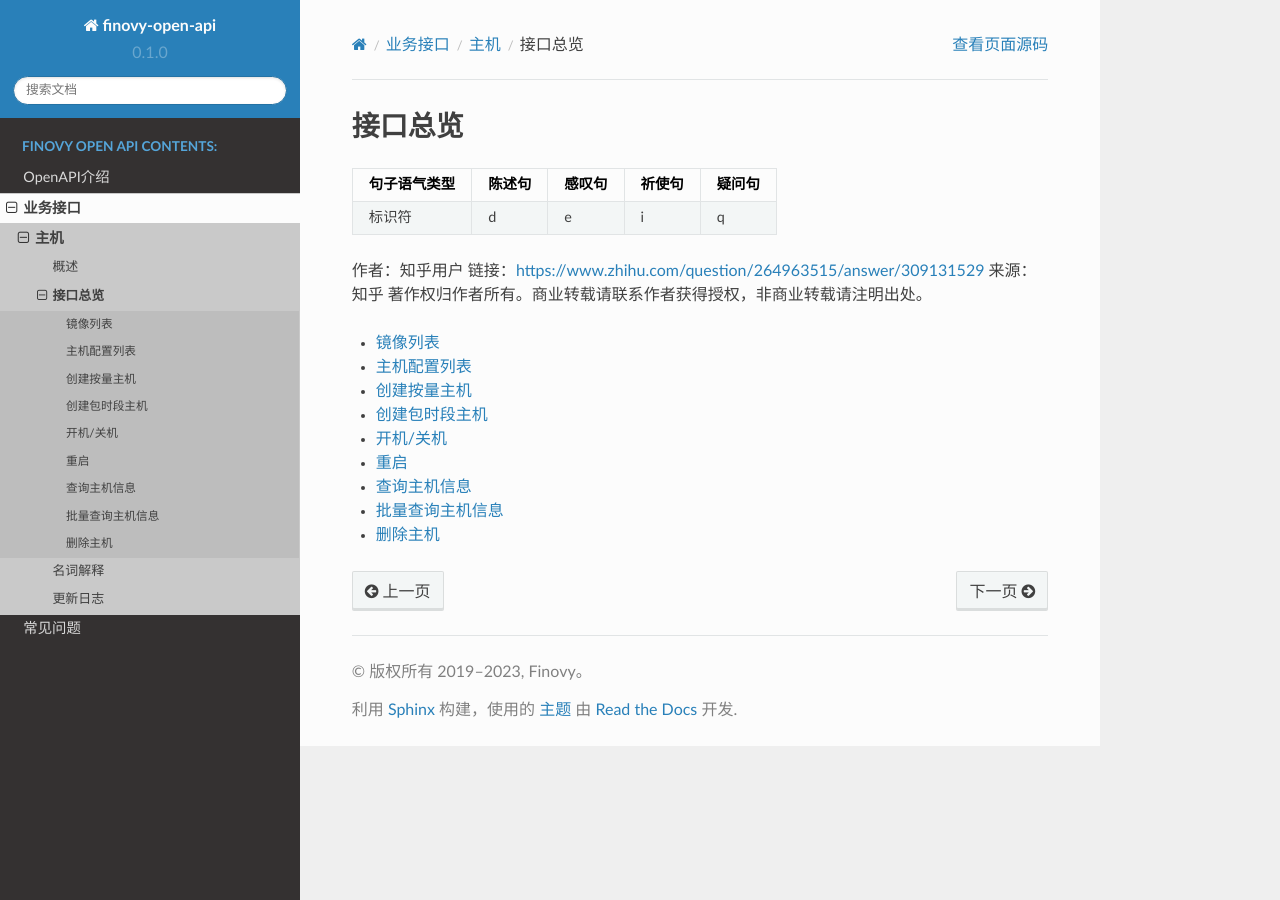
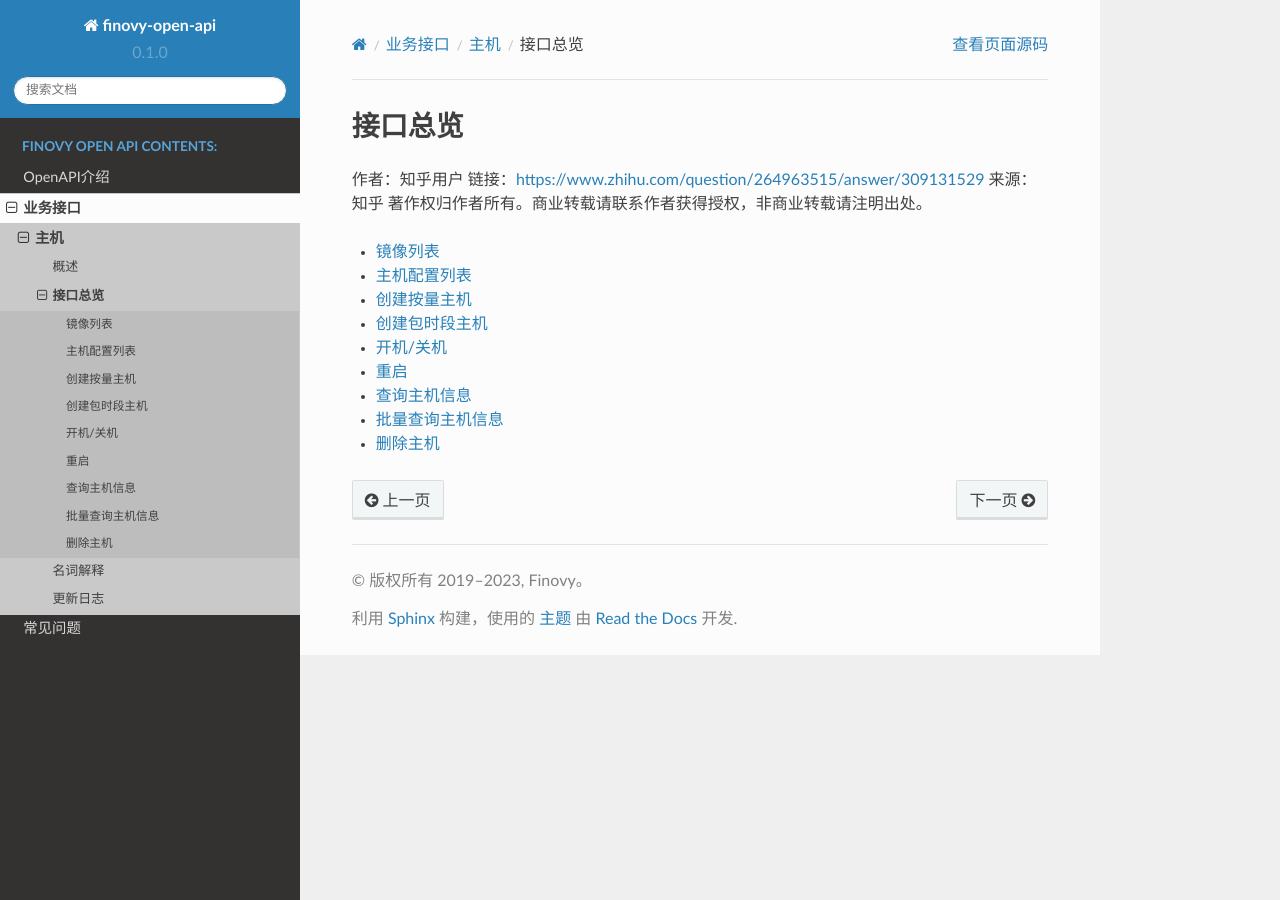
Before and after one commit to finovy/open-api, a Sphinx documentation site: the page built from docs/source/api/pveapi/2.interface_overview.rst, in a window 1280 px wide. Built offline with Sphinx 7.4.7 and the Read the Docs theme 2.0.0, drawn with Linux system fonts in a browser that asks for light colours.

Commit message:
fix: 结构调整

```diff
--- a/docs/source/api/pveapi/2.interface_overview.rst
+++ b/docs/source/api/pveapi/2.interface_overview.rst
@@ -2,34 +2,27 @@
 接口总览
 ====================
 
-+--------------+----------+----------+-----------+-------------+
-|句子语气类型  |陈述句    |感叹句    |祈使句     |疑问句       |
-+==============+==========+==========+===========+=============+
-|标识符        |d         |e         |i          |q            |
-+--------------+----------+----------+-----------+-------------+
-
-
-+------------------+------------------+----------------+
-|模块               |接口名             |功能简介        |
-+==================+==================+================+
-|         |        |createRent        |创建按量主机      |
-|         |创建     |-----------------+-----------------+
-|         |        |createquantity   |创建包时段主机     |
-|         +--------+-----------------+-----------------+
-|         |        |packAge          |查询主机配置列表  |
-|主机      |        |-----------------+-----------------+
-|         |        |image            |查询镜像列表     |
-|         |查询     |-----------------+-----------------+
-|         |        |pveone           |查询主机信息     |
-|         |        |-----------------+-----------------+
-|         |        |pvepage          |批量查询主机信息  |
-|         +--------+-----------------+-----------------+
-|         |        | operate         |开机/关机        |
-|         |主机操作  |----------------+------------------+
-|         |        |reboot           |重启            |
-|         +--------+-----------------+-----------------+
-|         |删除     |delete           |删除            |
-+---------+--------+-----------------+-----------------+
++------+--------+----------+
+|模块  |接口名  |功能简介  |
++======+========+==========+
+|     |        |createRent        |创建按量主机      |
+|     |创建     |-----------------+-----------------+
+|     |        |createquantity   |创建包时段主机     |
+|     +--------+-----------------+-----------------+
+|     |        |packAge          |查询主机配置列表  |
+|主机  |         |-----------------+-----------------+
+|     |        |image            |查询镜像列表     |
+|     |查询     |-----------------+-----------------+
+|     |        |pveone           |查询主机信息     |
+|     |        |-----------------+-----------------+
+|     |        |pvepage          |批量查询主机信息  |
+|     +--------+-----------------+-----------------+
+|     |        | operate         |开机/关机 |
+|     |主机操作  |----------------+--------+
+|     |        |reboot           |重启  |
+|     +--------+-----------------+------+
+|     |删除     |delete           |删除  |
++------+------+-----------------+------+
 
 
 作者：知乎用户
```
